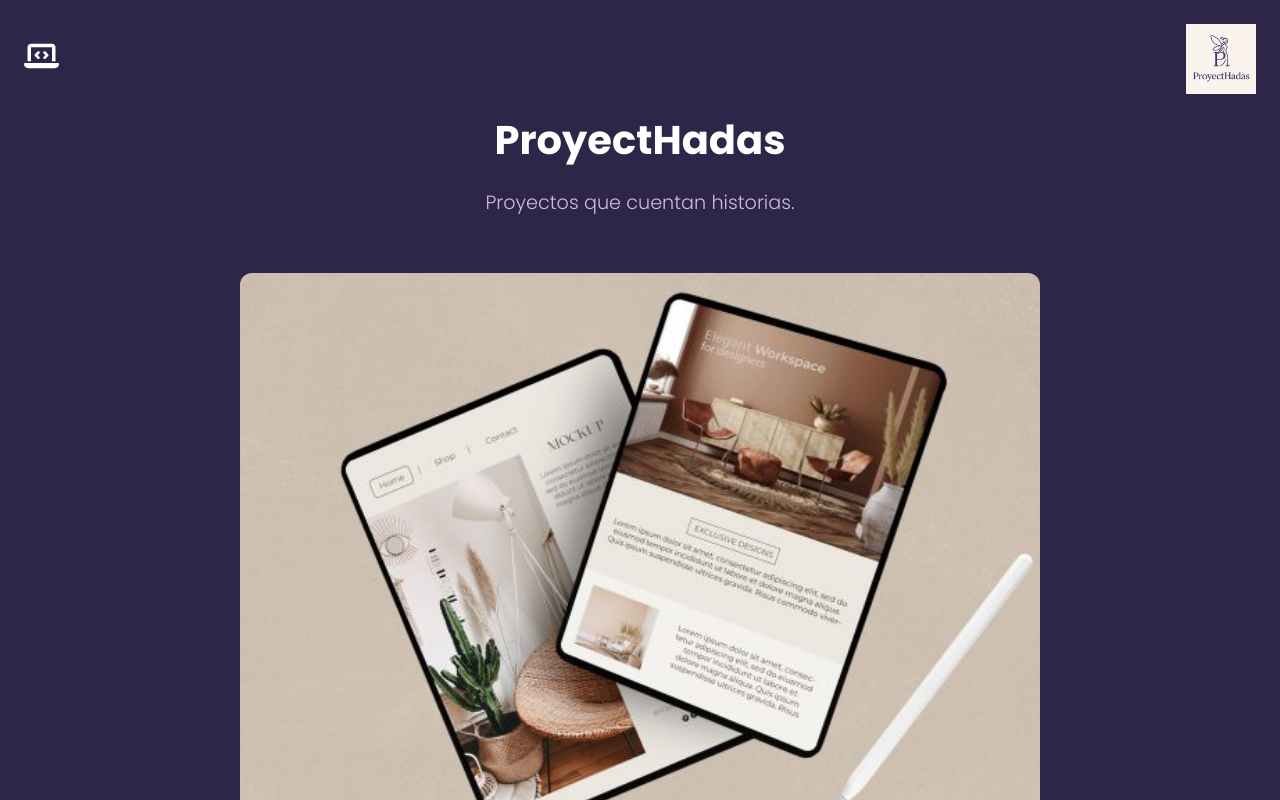
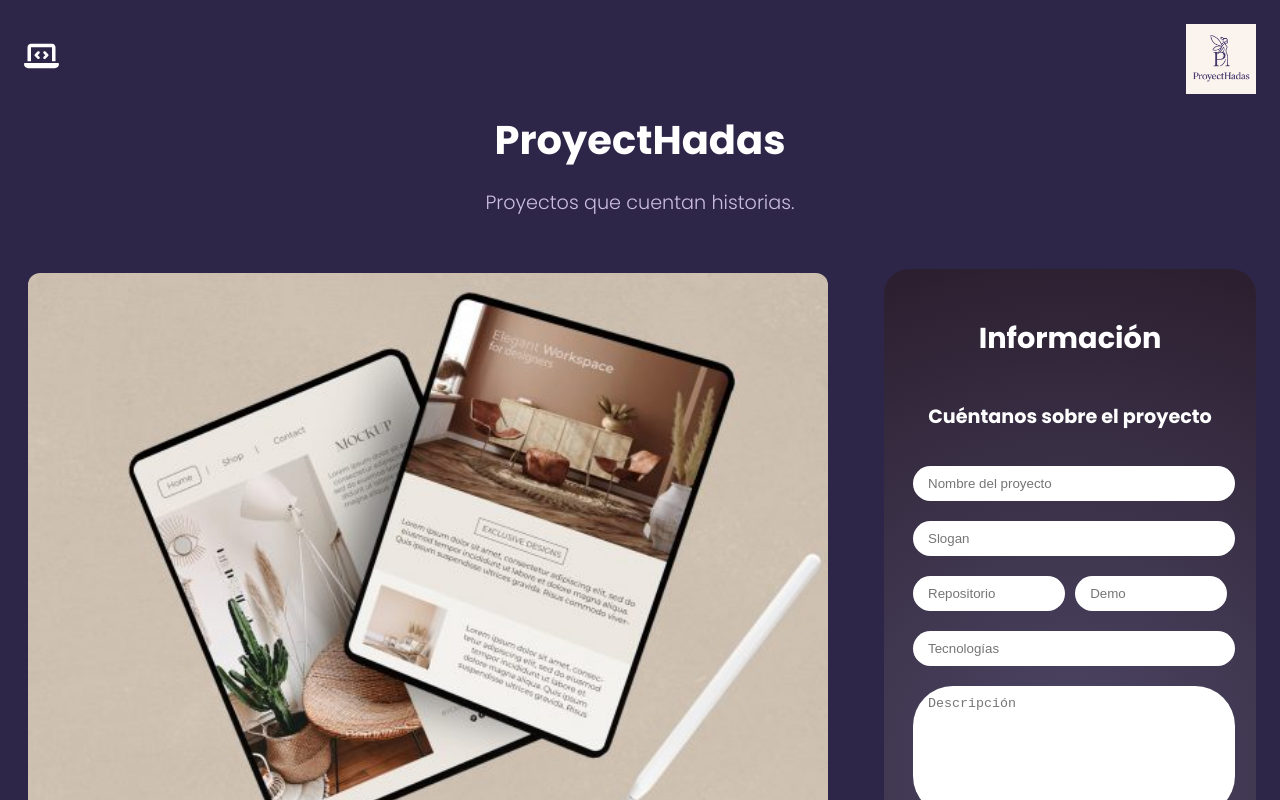
Before and after one commit to irati88/project-promo-55-module-4-team-3, a React (Vite) app in the folder frontend/: page /#/ in a window 1280 px wide. Shown: the top 800 px of the page. Built offline with nearby package versions, Linux system fonts and the light colour scheme.

Commit message:
layout del add

```diff
--- a/frontend/src/pages/AddProjectPage.jsx
+++ b/frontend/src/pages/AddProjectPage.jsx
@@ -98,6 +98,7 @@
   return (
     <>
       <Header />
+      <div className="layout">
         <Preview
           formData={formData}
           authorImage={authorImage}
@@ -111,6 +112,7 @@
           handleSaveProject={handleSaveProject}
           handleResetForm={handleResetForm}
         />
+      </div>
       <Footer />
     </>
   );
--- a/frontend/src/styles/add-project-page.css
+++ b/frontend/src/styles/add-project-page.css
@@ -30,5 +30,22 @@
 }
 
 button:disabled {
-    opacity: 0.2;
+  opacity: 0.2;
 }
+
+@media (min-width: 768px) {
+  .layout {
+    display: flex;
+    flex-direction: row;
+    justify-content: space-between;
+    align-items: flex-start;
+    gap: 20px;
+    width: 100%;
+    height: auto;
+  }
+
+  .layout > * {
+    flex: 1;
+    max-width: 100%;
+  }
+}
```
Lines whose indentation alone changed are shown as unchanged.
